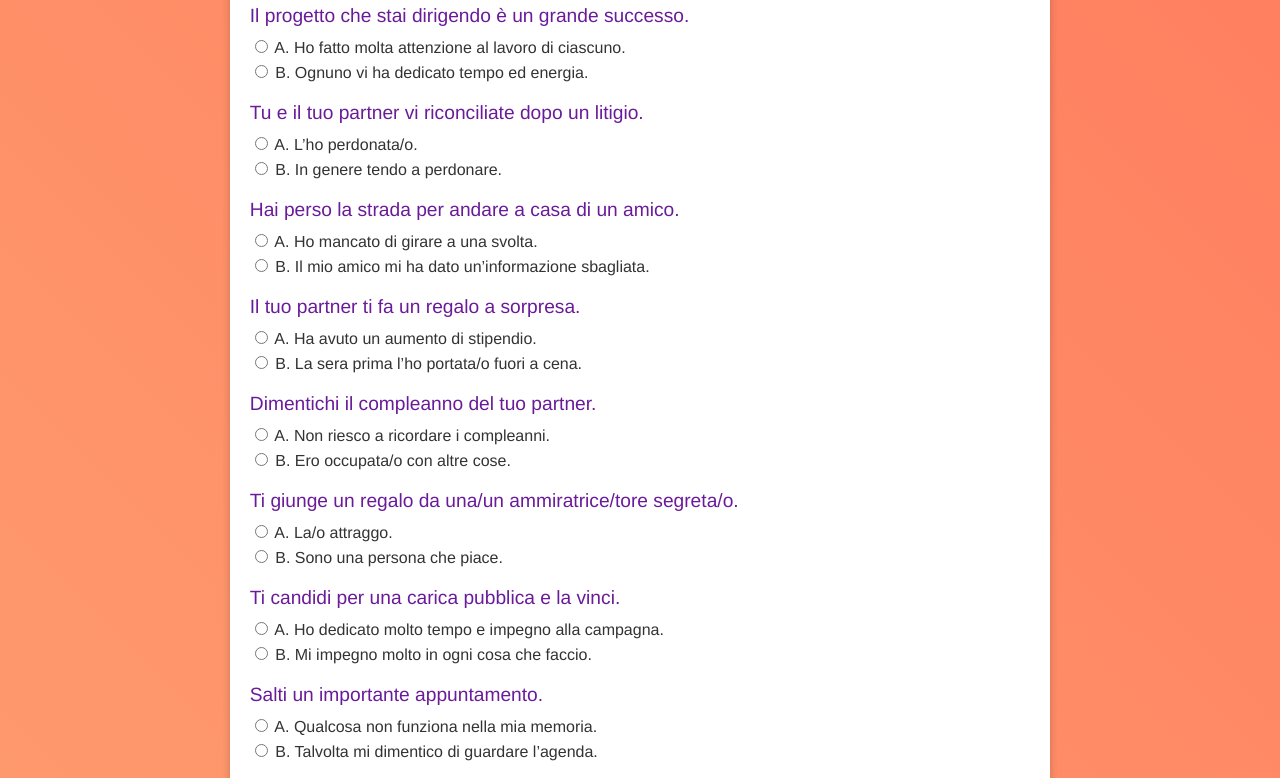
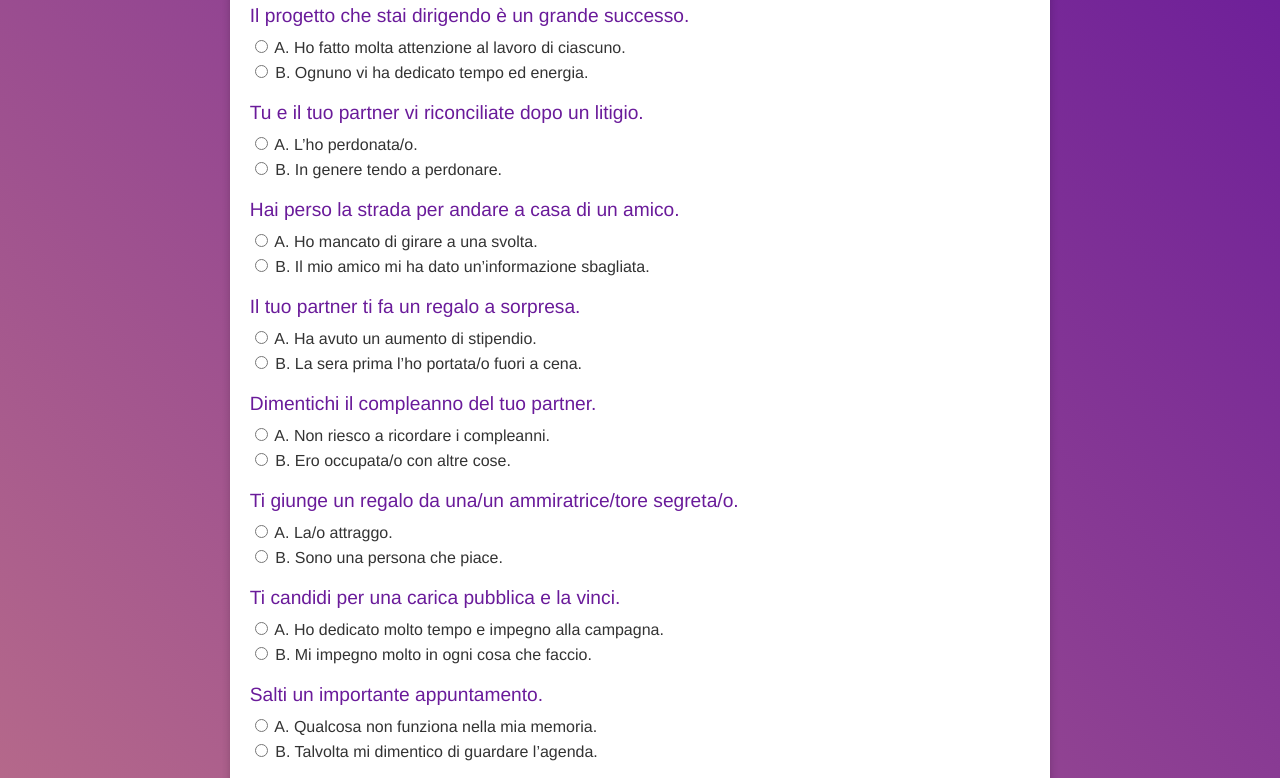
Before and after one commit to DanieleDDF/survey-stile-esplicativo, a plain HTML site: page index.html in a window 1280 px wide. Shown: the part 133-911 px from the top of the page. Drawn offline with Linux system fonts and the light colour scheme.

Commit message:
Update styles.css

```diff
--- a/styles.css
+++ b/styles.css
@@ -1,7 +1,7 @@
 
 body {
     font-family: 'Helvetica', sans-serif;
-    background: linear-gradient(45deg, #6A1B9A 0%, #FEB47B 30%, #FF7E5F 100%); /* Gradiente viola a arancione con punti di interruzione */
+    background: linear-gradient(45deg, #FF7E5F 0%, #FEB47B 30%, #6A1B9A 100%); /* Gradiente arancione a viola con punti di interruzione */
     margin: 0;
     padding: 0;
     display: flex;
```
